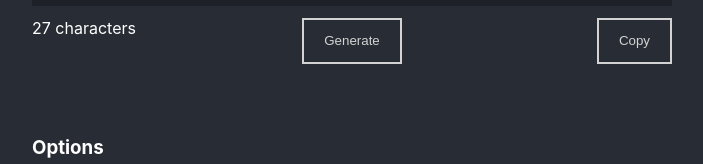
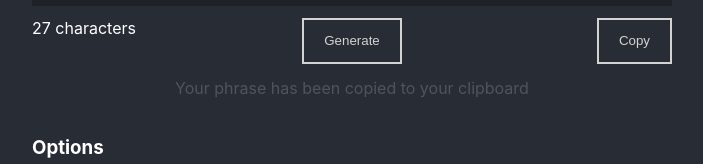
Before and after one commit to jbkly/passphrase, a React app: page / in a window 1280 px wide. Both pictures are taken after typing "Sample" into the empty fields and a click on the button "Generate". Shown: the part 245-409 px from the top of the page, without its empty margins (288-991 px from the left). Built offline with nearby package versions, Linux system fonts and the light colour scheme.

Commit message:
redo copy messages with hooks, remove vestiges of jquery

```diff
--- a/package.json
+++ b/package.json
@@ -11,7 +11,6 @@
   "homepage": "https://jbkly.github.io/passphrase-v2",
   "dependencies": {
     "@babel/core": "7.4.3",
-    "@material-ui/core": "^4.1.0",
     "@svgr/webpack": "4.1.0",
     "@typescript-eslint/eslint-plugin": "1.6.0",
     "@typescript-eslint/parser": "1.6.0",
--- a/src/App.css
+++ b/src/App.css
@@ -134,11 +134,16 @@ section #title {
   height: 3em;
 }
 
-.copied-success,
-.copy-failed {
+.copy-message {
+  opacity: 0;
   margin: 0;
-  display: none;
   padding: 0.5em 0 1em;
+  transition: opacity 3s ease-out;
+}
+
+.copy-message.show {
+  opacity: 1;
+  transition: opacity 0s;
 }
 
 .options-panel {
--- a/src/App.js
+++ b/src/App.js
@@ -1,67 +1,70 @@
-import React, { useState, useEffect, useRef } from 'react';
+import React, { useState, useEffect, useRef, useCallback } from 'react';
 import { CASING_OPTIONS, DEFAULT_OPTIONS } from './options';
+import { COPY_SUCCESS, COPY_FAILED } from './messages';
 import { sampleSize, upperFirst } from 'lodash';
 
 import logo from './logo.svg';
 import './App.css';
 
-// import TextField from '@material-ui/core/TextField';
-
-// todo: over-engineer the state management
-// todo: internationalization?
-
 export default function App() {
-  const storedWordlist = localStorage.wordArray ? JSON.parse(localStorage.wordArray) : window.wordArray;
-  const initialOptions = localStorage.passphraseOptions ? JSON.parse(localStorage.passphraseOptions) : DEFAULT_OPTIONS;
+  const storedWordlist = localStorage.wordArray ?
+    JSON.parse(localStorage.wordArray) : window.wordArray;
+  const initialOptions = localStorage.passphraseOptions ?
+    JSON.parse(localStorage.passphraseOptions) : DEFAULT_OPTIONS;
   const [wordList] = useState(storedWordlist);
   const [options, setOptions] = useState(initialOptions);
   const [generatedPhrase, setGeneratedPhrase] = useState('');
+  const [copyMessage, setCopyMessage] = useState(null);
   const phraseInput = useRef(null);
 
-  const copyToClipboard = () => {
+  const lastMessage = useRef(copyMessage);
+  useEffect(() => {
+    lastMessage.current = copyMessage || lastMessage.current;
+  }, [copyMessage]);
+
+  const copyToClipboard = useCallback(() => {
+    let messageTimeoutID;
+    const displayMessage = (text, displayTime) => {
+      clearTimeout(messageTimeoutID);
+      setCopyMessage(text);
+      messageTimeoutID = setTimeout(() => {
+        setCopyMessage(null)
+      }, displayTime);
+    };
+
     // store initial cursor position
     let el = phraseInput.current,
       selectionStart = el.selectionStart,
       selectionEnd = el.selectionEnd;
-
     if (!el.value) return;
 
     el.select();
-
     try {
       // Now that we've selected the text, execute the copy command
-      var successful = document.execCommand('copy');
-      if (successful) {
-        // TODO: clear this attached handler to refresh the message on each click <<<<---
-        // TODO: no jquery
-        // $('#passphrase .copied-success').show().delay(500).fadeOut(2000);
+      if (document.execCommand('copy')) {
+        displayMessage(COPY_SUCCESS, 1000);
 
         // Remove the selection and replace cursor where it was
         window.getSelection().removeAllRanges();
         el.setSelectionRange(selectionStart, selectionEnd);
-
       } else {
-        showAltMessage();
+        displayMessage(COPY_FAILED, 3000);
       }
     } catch(err) {
-      showAltMessage();
+      displayMessage(COPY_FAILED, 3000);
     }
+  }, [phraseInput]);
 
-  };
-
-  const previousPhrase = useRef(generatedPhrase);
   useEffect(() => {
-    if (previousPhrase.current !== generatedPhrase) {
-      copyToClipboard();
-    }
-  });
+    copyToClipboard();
+  }, [generatedPhrase, copyToClipboard]);
 
   const checkPhraseLength = words => words.join(options.separator).length;
 
   const generatePhrase = () => {
     // build phrase using lodash sampleSize - is this random enough?
     let words = [];
-    // defaults for now - allow more customization
+    // defaults for now - todo: allow more customization
     let characterLimit = options.characterLimit ? 20 : Number.MAX_SAFE_INTEGER;
     let separator = options.useSpaces ? ' ' : '';
 
@@ -94,7 +97,7 @@ export default function App() {
       default:
         words.forEach((word, i, words) => words[i] = upperFirst(word));
         break;
-      // TODO: kebab case? camel case? snake case?
+      // todo: other case options
     }
 
     let generatedPhrase = words.join(separator);
@@ -110,17 +113,12 @@ export default function App() {
       optionChanged.separator = optionChanged.useSpaces ? ' ' : '';
     }
 
-    const updatedOptions = Object.assign({}, options, optionChanged);
+    const updatedOptions = { ...options, ...optionChanged };
     setOptions(updatedOptions);
 
-    // todo: check support, use set/get
+    // todo: check localStorage support, use set/get
     // todo: useEffect
     localStorage.passphraseOptions = JSON.stringify(updatedOptions);
-  };
-
-  const showAltMessage = () => {
-    // todo: no jquery
-    // $('#passphrase .copy-failed').show().delay(4000).fadeOut(2000);
   };
 
   return (
@@ -150,8 +148,9 @@ export default function App() {
           <CopyButton onClick={copyToClipboard} phrase={generatedPhrase} />
         </div>
         <div className="message-area">
-          <p className="copied-success">Your phrase has been copied to your clipboard</p>
-          <p className="copy-failed">Press &#8984;+C (Mac) or Ctrl+C (Windows) to copy your passphrase</p>
+          <p className={`copy-message ${copyMessage && 'show'}`}>
+            {copyMessage || lastMessage.current}
+          </p>
         </div>
         <OptionsPanel
           {...options}
@@ -162,7 +161,7 @@ export default function App() {
         <article className="credits">
           <aside><a href="https://xkcd.com/936/">Why passphrases are better than passwords</a></aside>
           <aside><a href="https://github.com/jbkly/passphrase-v2">View the Project on GitHub</a></aside>
-          <aside><img src={logo} className="App-logo" alt="logo" /></aside>
+          <span><img src={logo} className="App-logo" alt="logo" /></span>
         </article>
       </footer>
     </div>
--- /dev/null
+++ b/src/messages.js
@@ -0,0 +1,2 @@
+export const COPY_SUCCESS = 'Your phrase has been copied to your clipboard';
+export const COPY_FAILED = 'Press &#8984;+C (Mac) or Ctrl+C (Windows) to copy your passphrase';
```
